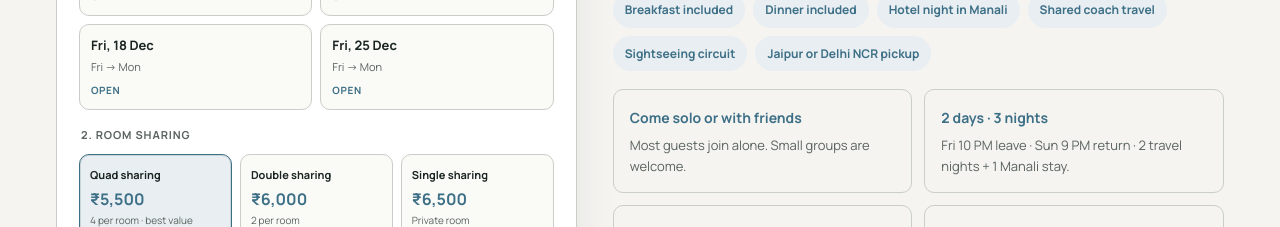
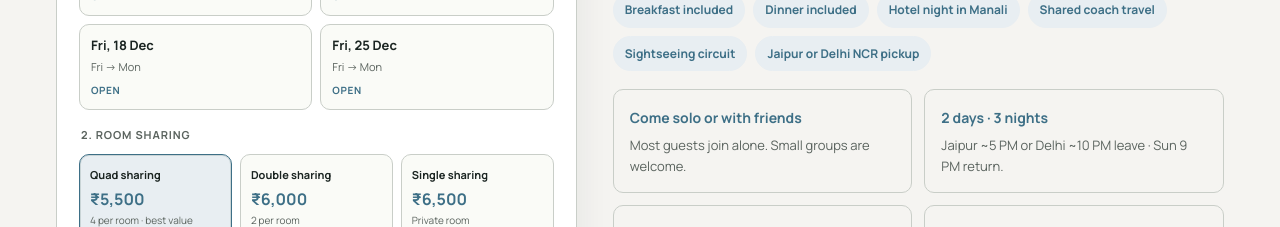
Before and after one commit to develeoperofml/guptaji, a website with bundled scripts: page dist/stranger-trips.html in a window 1280 px wide. Shown: the part 1120-1347 px from the top of the page. Built offline with nearby package versions, Linux system fonts and the light colour scheme.

Commit message:
Clarify stranger-trip highlight with Jaipur and Delhi leave times.
Co-authored-by: Cursor <cursoragent@cursor.com>

```diff
--- a/dist/stranger-trips.html
+++ b/dist/stranger-trips.html
@@ -452,7 +452,7 @@
               </article>
               <article>
                 <strong>2 days · 3 nights</strong>
-                <p>Fri 10 PM leave · Sun 9 PM return · 2 travel nights + 1 Manali stay.</p>
+                <p>Jaipur ~5 PM or Delhi ~10 PM leave · Sun 9 PM return.</p>
               </article>
               <article>
                 <strong>Pickup near you</strong>
```
